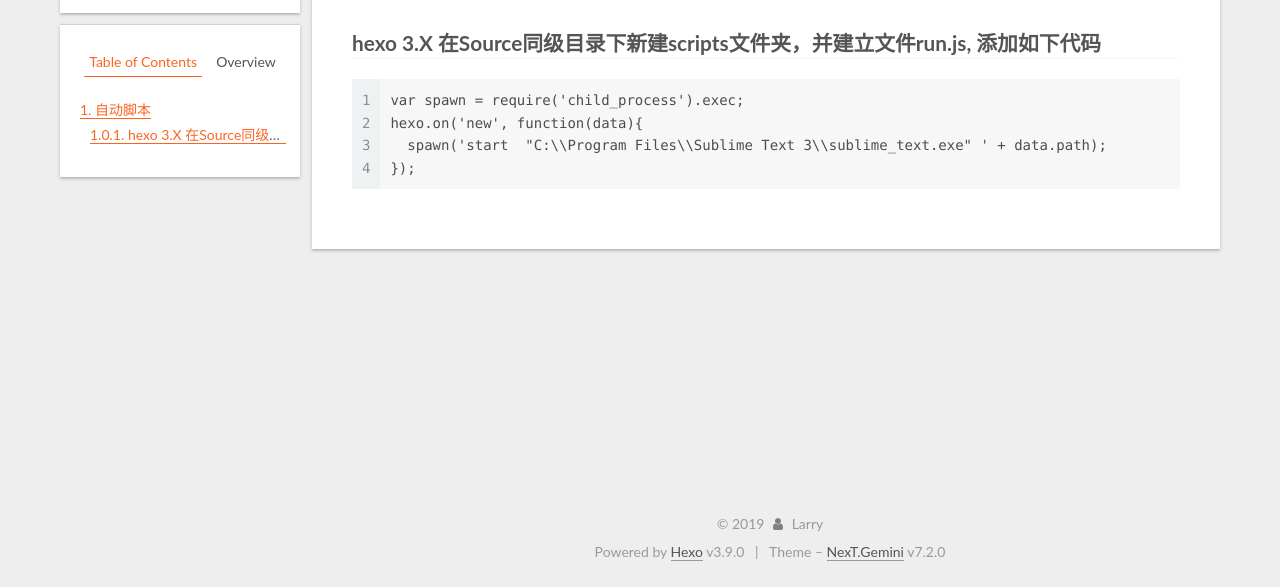
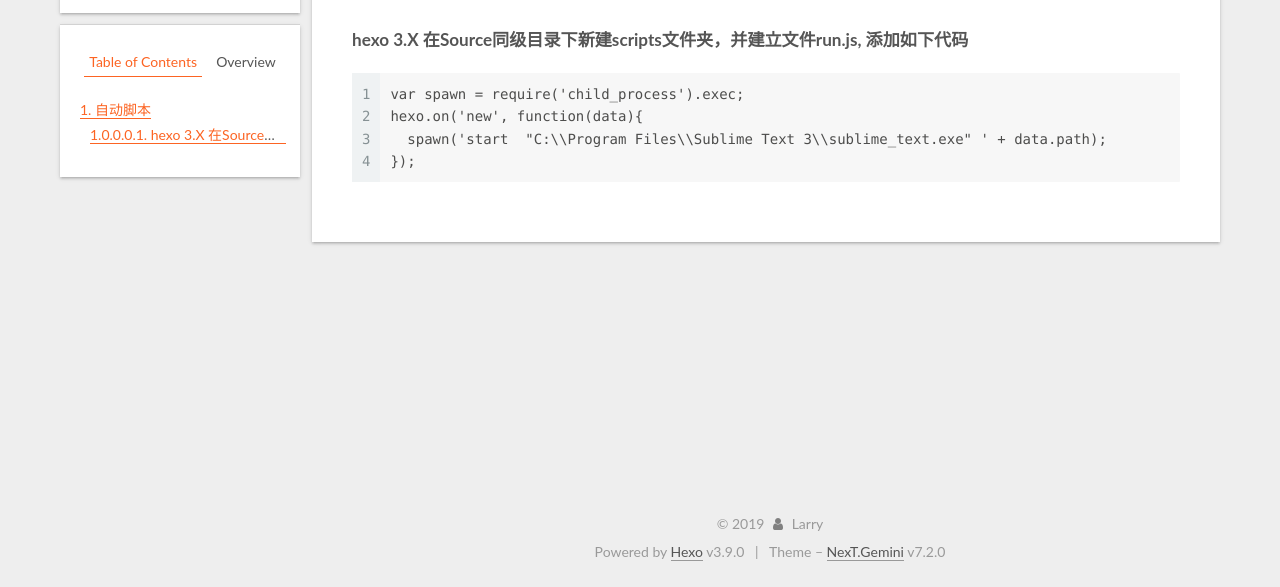
Before and after one commit to wheeler18/wheeler18.github.io, a plain HTML site: page 2019/07/07/hexo-TIPS/index.html in a window 1280 px wide. Shown: the part 213-800 px from the top of the page. Drawn offline with Linux system fonts and the light colour scheme.

Commit message:
Site updated: 2019-07-09 19:10:49

```diff
--- a/2019/07/07/hexo-TIPS/index.html
+++ b/2019/07/07/hexo-TIPS/index.html
@@ -101,7 +101,7 @@
 <meta property="og:site_name" content="Hexo">
 <meta property="og:description" content="自动脚本hexo 3.X  在Source同级目录下新建scripts文件夹，并建立文件run.js, 添加如下代码1234var spawn = require(&amp;apos;child_process&amp;apos;).exec;hexo.on(&amp;apos;new&amp;apos;, function(data)&amp;#123;  spawn(&amp;apos;start  &amp;quot;C:\\Program Fi">
 <meta property="og:locale" content="default">
-<meta property="og:updated_time" content="2019-07-09T11:07:44.088Z">
+<meta property="og:updated_time" content="2019-07-09T11:09:10.067Z">
 <meta name="twitter:card" content="summary">
 <meta name="twitter:title" content="hexo TIPS">
 <meta name="twitter:description" content="自动脚本hexo 3.X  在Source同级目录下新建scripts文件夹，并建立文件run.js, 添加如下代码1234var spawn = require(&amp;apos;child_process&amp;apos;).exec;hexo.on(&amp;apos;new&amp;apos;, function(data)&amp;#123;  spawn(&amp;apos;start  &amp;quot;C:\\Program Fi">
@@ -372,7 +372,7 @@
 
                   <span class="post-meta-item-text">Edited on</span>
 
-                <time title="Modified: 2019-07-09 19:07:44" itemprop="dateModified" datetime="2019-07-09T19:07:44+08:00">2019-07-09</time>
+                <time title="Modified: 2019-07-09 19:09:10" itemprop="dateModified" datetime="2019-07-09T19:09:10+08:00">2019-07-09</time>
               </span>
 
 
@@ -409,7 +409,7 @@
 
 
 
-        <h1 id="自动脚本"><a href="#自动脚本" class="headerlink" title="自动脚本"></a>自动脚本</h1><h3 id="hexo-3-X-在Source同级目录下新建scripts文件夹，并建立文件run-js-添加如下代码"><a href="#hexo-3-X-在Source同级目录下新建scripts文件夹，并建立文件run-js-添加如下代码" class="headerlink" title="hexo 3.X  在Source同级目录下新建scripts文件夹，并建立文件run.js, 添加如下代码"></a>hexo 3.X  在Source同级目录下新建scripts文件夹，并建立文件run.js, 添加如下代码</h3><figure class="highlight plain"><table><tr><td class="gutter"><pre><span class="line">1</span><br><span class="line">2</span><br><span class="line">3</span><br><span class="line">4</span><br></pre></td><td class="code"><pre><span class="line">var spawn = require(&apos;child_process&apos;).exec;</span><br><span class="line">hexo.on(&apos;new&apos;, function(data)&#123;</span><br><span class="line">  spawn(&apos;start  &quot;C:\\Program Files\\Sublime Text 3\\sublime_text.exe&quot; &apos; + data.path);</span><br><span class="line">&#125;);</span><br></pre></td></tr></table></figure>
+        <h1 id="自动脚本"><a href="#自动脚本" class="headerlink" title="自动脚本"></a>自动脚本</h1><h5 id="hexo-3-X-在Source同级目录下新建scripts文件夹，并建立文件run-js-添加如下代码"><a href="#hexo-3-X-在Source同级目录下新建scripts文件夹，并建立文件run-js-添加如下代码" class="headerlink" title="hexo 3.X  在Source同级目录下新建scripts文件夹，并建立文件run.js, 添加如下代码"></a>hexo 3.X  在Source同级目录下新建scripts文件夹，并建立文件run.js, 添加如下代码</h5><figure class="highlight plain"><table><tr><td class="gutter"><pre><span class="line">1</span><br><span class="line">2</span><br><span class="line">3</span><br><span class="line">4</span><br></pre></td><td class="code"><pre><span class="line">var spawn = require(&apos;child_process&apos;).exec;</span><br><span class="line">hexo.on(&apos;new&apos;, function(data)&#123;</span><br><span class="line">  spawn(&apos;start  &quot;C:\\Program Files\\Sublime Text 3\\sublime_text.exe&quot; &apos; + data.path);</span><br><span class="line">&#125;);</span><br></pre></td></tr></table></figure>
 
     </div>
 
@@ -542,7 +542,7 @@
 
 
 
-              <div class="post-toc-content"><ol class="nav"><li class="nav-item nav-level-1"><a class="nav-link" href="#自动脚本"><span class="nav-number">1.</span> <span class="nav-text">自动脚本</span></a><ol class="nav-child"><li class="nav-item nav-level-3"><a class="nav-link" href="#hexo-3-X-在Source同级目录下新建scripts文件夹，并建立文件run-js-添加如下代码"><span class="nav-number">1.0.1.</span> <span class="nav-text">hexo 3.X  在Source同级目录下新建scripts文件夹，并建立文件run.js, 添加如下代码</span></a></li></ol></li></ol></div>
+              <div class="post-toc-content"><ol class="nav"><li class="nav-item nav-level-1"><a class="nav-link" href="#自动脚本"><span class="nav-number">1.</span> <span class="nav-text">自动脚本</span></a><ol class="nav-child"><li class="nav-item nav-level-5"><a class="nav-link" href="#hexo-3-X-在Source同级目录下新建scripts文件夹，并建立文件run-js-添加如下代码"><span class="nav-number">1.0.0.0.1.</span> <span class="nav-text">hexo 3.X  在Source同级目录下新建scripts文件夹，并建立文件run.js, 添加如下代码</span></a></li></ol></li></ol></div>
 
 
           </div>
```
Also changed, not shown: index.html (+2 -2 lines).
